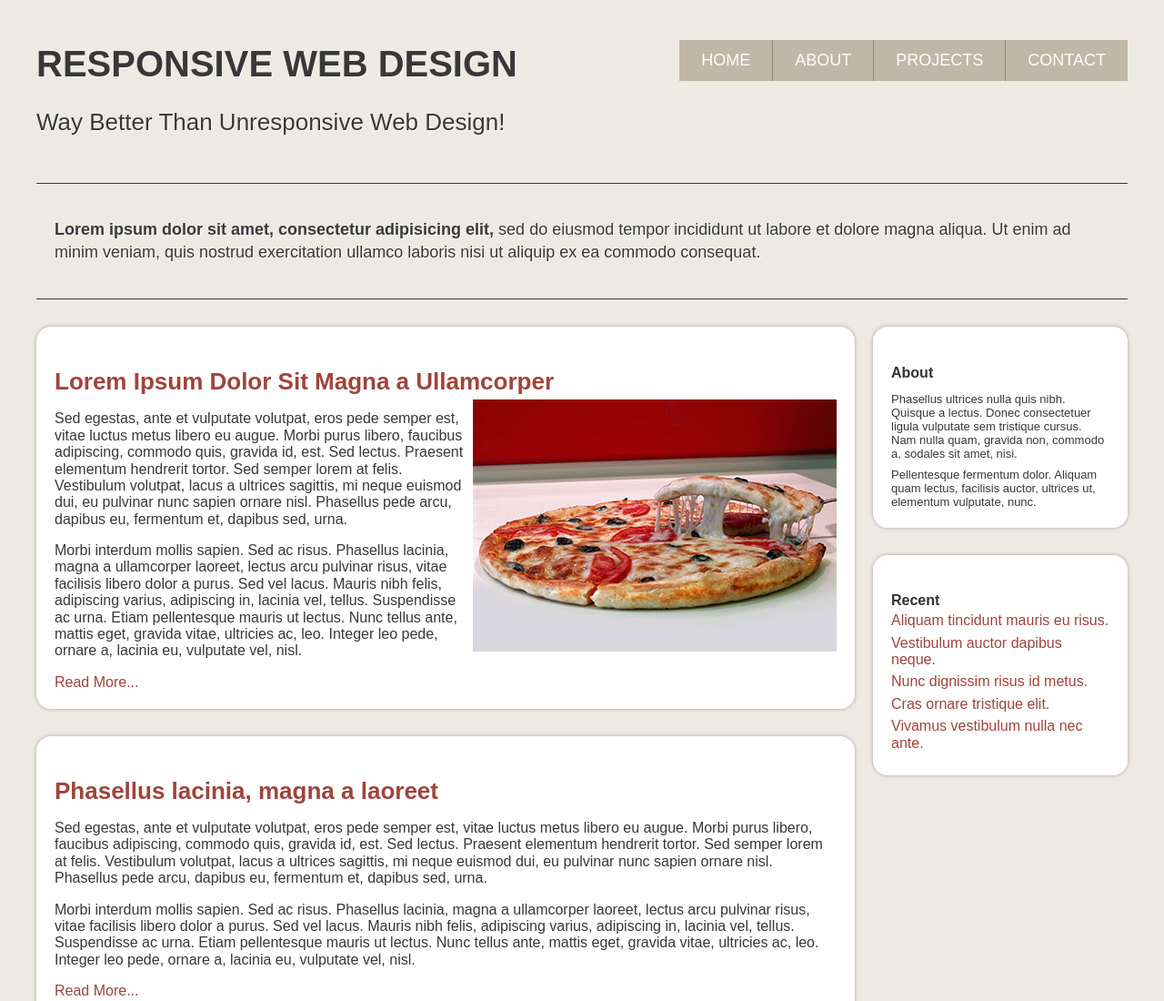
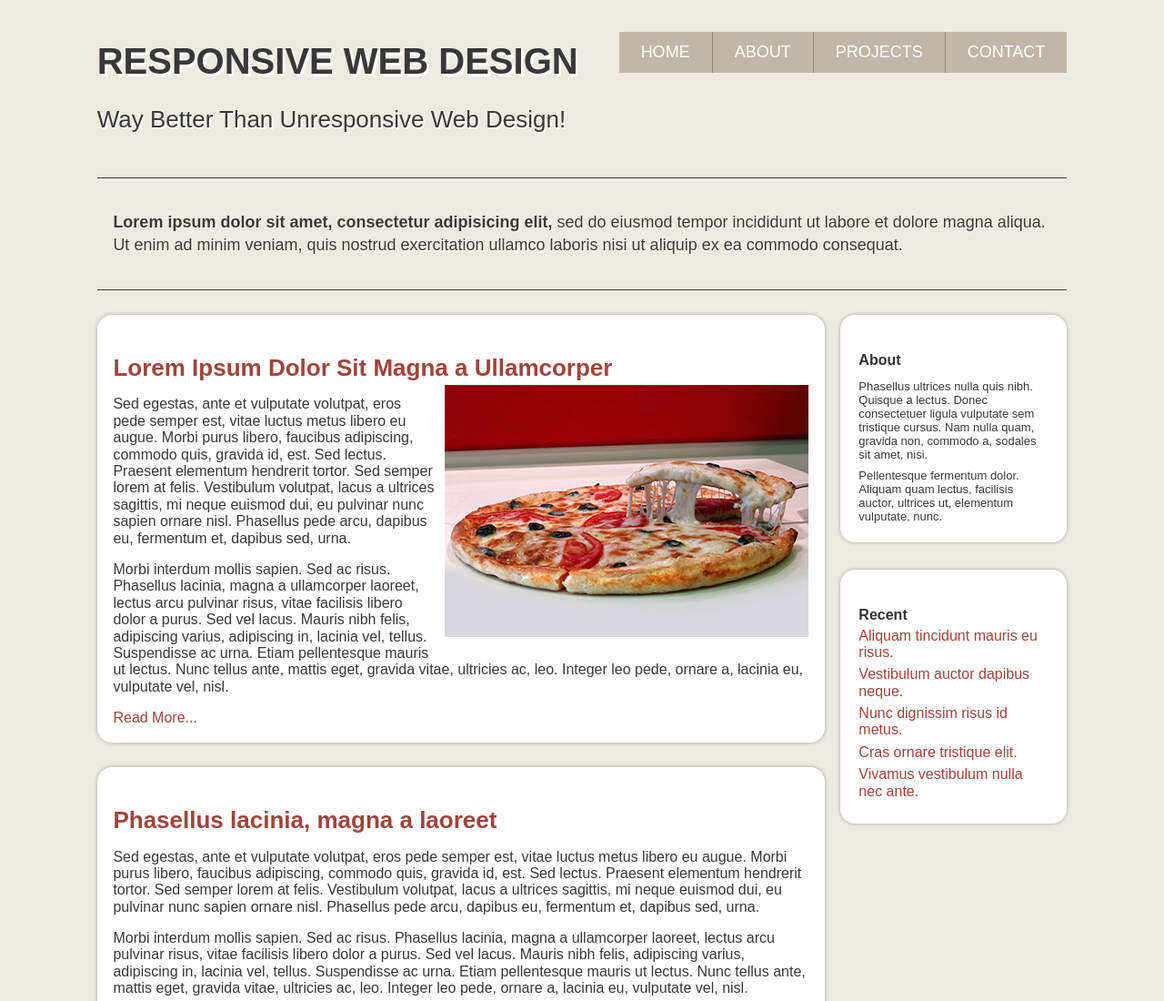
Before and after one commit to CodiSordelet/Assignment1, a plain HTML site: page index.html in a window 1280 px wide. Shown: the top 1100 px of the page at 91% size. Drawn offline with nearby package versions, Linux system fonts and the light colour scheme.

Commit message:
Second commit
Getting closer!

```diff
--- a/index.html
+++ b/index.html
@@ -1,7 +1,7 @@
 <!doctype html>
 <html lang="en">
 	<head>
-		<meta charset="utf-8">
+		<meta charset="utf-8" name="viewport" content="width=device-width, initial-scale=1.0">
 		<title>Responsive Web Design</title>
 		<link rel="stylesheet" href="http://cdnjs.cloudflare.com/ajax/libs/normalize/3.0.2/normalize.min.css">
 		<link rel="stylesheet" href="style.css">
--- a/style.css
+++ b/style.css
@@ -3,15 +3,15 @@ body { background: #edeae3; font-family: sans-serif; color: #383838; text-align:
 	a { color: #9f443b; text-decoration: none; }
 	a:hover { text-decoration: underline; }
 
-	#container { width: 1200px; margin: 0 auto; padding: 20px 0; text-align: left; }
+	#container { width: 83.333%; margin: 0 auto; padding: 1.38% 0%; text-align: left; }
 
-		header { overflow: hidden; clear: both; margin-bottom: 30px; }
+		header { overflow: hidden; clear: both; margin-bottom: 2.5%; }
 
 			header hgroup { float: left; }
-				header hgroup h1 { font-size: 40px; text-transform: uppercase; text-shadow: 1px 1px 0 #fff; }
-				header hgroup h2 { font-size: 26px; text-shadow: 1px 1px 0 #fff; font-weight: normal; }
+				header hgroup h1 { font-size: 2.500em; text-transform: uppercase; text-shadow: 0.063em 0.063em 0em #fff; }
+				header hgroup h2 { font-size: 1.625em; text-shadow: 0.063em 0.063em 0em #fff; font-weight: normal; }
 
-			header nav { float: right; margin: 24px 0 0 0; }
+			header nav { float: right; margin: 1.66% 0% 0% 0%; }
 				header nav ul { margin: 0; padding: 0; overflow: hidden; }
 					header nav ul li { list-style: none; float: left; display: inline; margin: 0; padding: 0; border-right: 1px solid #938a78; font-size: 18px; text-transform: uppercase; }
 					header nav ul li:last-child { border: 0; }
@@ -26,19 +26,19 @@ body { background: #edeae3; font-family: sans-serif; color: #383838; text-align:
 							-webkit-transition-timing-function: linear;  }
 						header nav ul li a:hover { text-decoration: none; background: #9f443b; }
 
-		#banner { padding: 20px; font-size: 18px; line-height: 1.4; border-top: 1px solid #383838; border-bottom: 1px solid #383838; clear: both; margin-bottom: 30px; }
+		#banner { padding: 1.66%; font-size: 18px; line-height: 1.4; border-top: 1px solid #383838; border-bottom: 1px solid #383838; clear: both; margin-bottom: 2.5%; }
 			#banner p { text-shadow: 1px 1px 0 #fff; }
 
-		#content { float: left; width: 900px; margin-right: 20px; }
+		#content { float: left; width: 75%; margin-right: 1.66%; }
 
-			#content article { background: #fff; margin: 0 0 30px 0; padding: 20px; -webkit-border-radius: 16px; -webkit-box-shadow: 0 0 4px rgba(0,0,0,.3); }
+			#content article { background: #fff; margin: 0% 0% 3.33% 0%; padding: 2.22%; -webkit-border-radius: 16px; -webkit-box-shadow: 0 0 4px rgba(0,0,0,.3); }
 
 				#content article h3 { font-size: 26px; margin-bottom: 4px; }
 				#content article img { float: right; margin: 0 0 10px 10px; }
 				#content article p { font-size: 16px; margin-bottom: 16px; }
 				#content article p:last-child { margin-bottom: 0; }
 
-		#sidebar { float: left; width: 280px; }
+		#sidebar { float: left; width: 23.33%; }
 
 			#sidebar aside { background: #fff; margin: 0 0 30px 0; padding: 20px; -webkit-border-radius: 16px; -webkit-box-shadow: 0 0 4px rgba(0,0,0,.3); }
 				#sidebar aside h4 { color: #333; font-size: 16px; margin-bottom: 4px; }
@@ -47,7 +47,7 @@ body { background: #edeae3; font-family: sans-serif; color: #383838; text-align:
 				#sidebar aside ul { margin: 0; padding: 0; }
 					#sidebar aside ul li { list-style: none; margin-bottom: 6px; }
 
-		footer { clear: both; border-top: 1px solid #383838; padding: 10px 20px; font-size: 14px; }
+		footer { clear: both; border-top: 1px solid #383838; padding: 0.83% 1.66%; font-size: 14px; }
 
 			footer nav ul { margin: 0 0 8px 0; padding: 0; }
 				footer nav ul li { list-style: none; display: inline; margin-right: 12px; }
```
